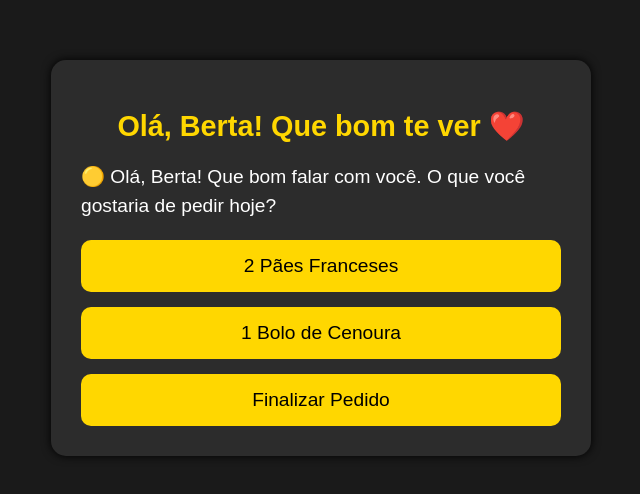
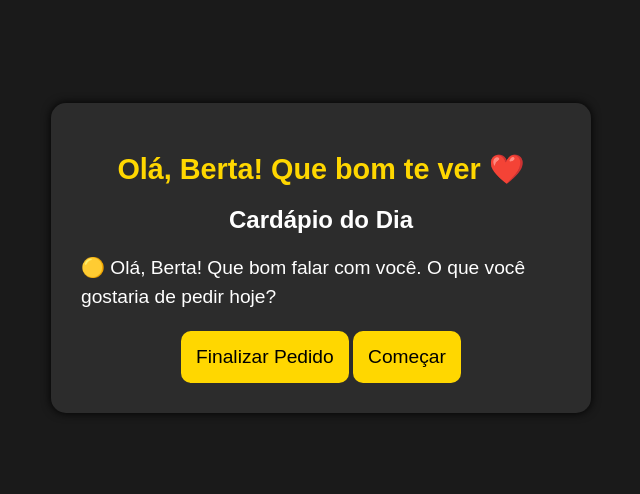
Before and after one commit to elizianeandreia/projeto_padaria, a plain HTML site: page index.html in a window 1280 px wide. Shown: the part 142-636 px from the top of the page, without its empty margins (319-959 px from the left). Drawn offline with Linux system fonts and the light colour scheme.

Commit message:
Update index.html

```diff
--- a/index.html
+++ b/index.html
@@ -9,13 +9,17 @@
 <body>
   <main class="container">
     <h1>Olá, Berta! Que bom te ver ❤️</h1>
+
+    <h2>Cardápio do Dia</h2>
+    <div id="menu" class="menu"></div>
+
+    <div id="resumo" aria-live="polite" class="resumo"></div>
+
     <div id="chat" aria-live="polite"></div>
 
-    <div class="options">
-      <button onclick="handleOption('2 pães franceses')">2 Pães Franceses</button>
-      <button onclick="handleOption('1 bolo de cenoura')">1 Bolo de Cenoura</button>
-      <button onclick="handleOption('Finalizar pedido')">Finalizar Pedido</button>
-    </div>
+    <button onclick="handleOption('Finalizar pedido')" class="finalizar-btn">Finalizar Pedido</button>
+
+    <button id="start" class="start-btn">Começar</button>
   </main>
 
   <script src="script.js"></script>
```
